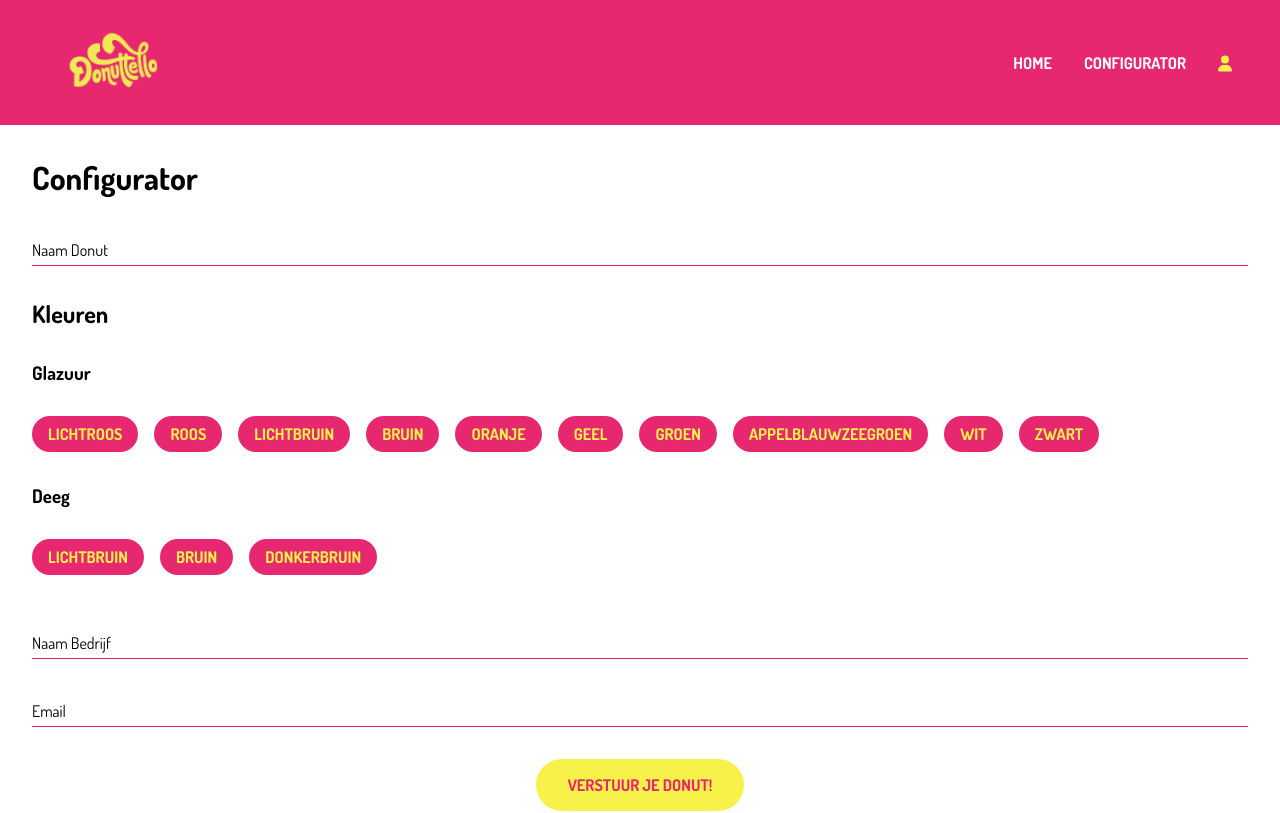
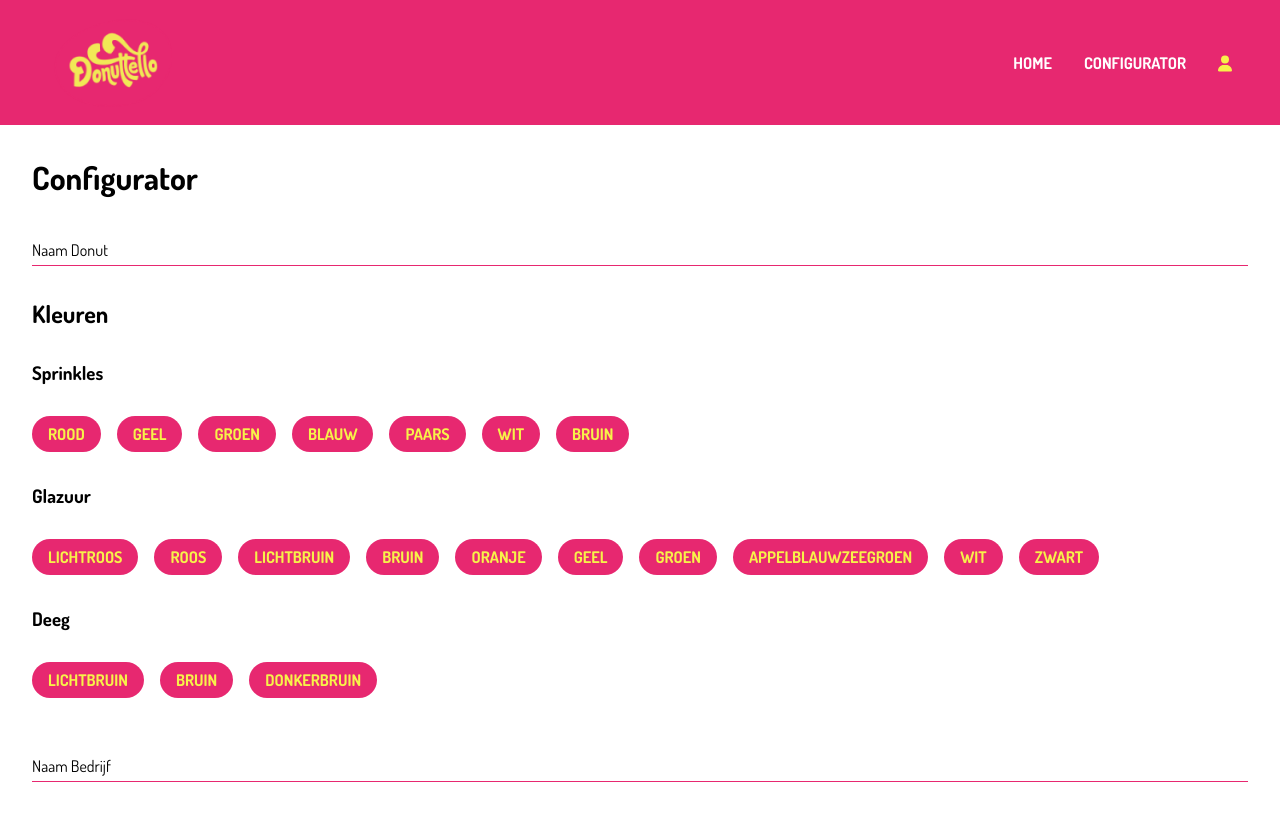
Before and after one commit to SenneChristiaens/Donuttello_Frontend, a Vue app: page /configurator in a window 1280 px wide. Shown: the top 813 px of the page. Built offline with nearby package versions, Linux system fonts and the light colour scheme; no server answers.

Commit message:
feat: add editable sprinkles to donut

```diff
--- a/src/components/Three.vue
+++ b/src/components/Three.vue
@@ -2,6 +2,7 @@
 import * as THREE from "three";
 // import { OrbitControls } from "three/examples/jsm/controls/OrbitControls.js";
 import { GLTFLoader } from "three/examples/jsm/loaders/GLTFLoader.js";
+import { OrbitControls } from "three/examples/jsm/controls/OrbitControls.js";
 import { ref, onMounted, onUnmounted } from "vue";
 
 
@@ -20,7 +21,7 @@ document.body.appendChild(renderer.domElement);
 renderer.setClearColor( 0xffffff, 0);
 
 // orbit controls
-// const controls = new OrbitControls(camera, renderer.domElement);
+const controls = new OrbitControls(camera, renderer.domElement);
 
 // ambient light
 const ambientLight = new THREE.AmbientLight( 0xffffff, 0.5 );
@@ -34,7 +35,7 @@ scene.add( directionalLight );
 // import donut gltf
 let donut;
 const gltfLoaderDonut = new GLTFLoader();
-gltfLoaderDonut.load("/src/assets/DonutNickBevers.glb", (gltf) => {
+gltfLoaderDonut.load("/src/assets/Donut.gltf", (gltf) => {
   donut = gltf.scene;
   gltf.scene.scale.set(5, 5, 5);
   gltf.scene.position.set(0, 0, 0);
@@ -57,63 +58,103 @@ animate();
 // change glaze
 
 function lichtroos_glazuur() {
-  donut.children[0].material.color.set(0xF174BA);
+  donut.children[1].material.color.set(0xF174BA);
 }
 
 function roos_glazuur(){
-  donut.children[0].material.color.set(0xE72870);
+  donut.children[1].material.color.set(0xE72870);
 }
 
 function lichtbruin_glazuur() {
-  donut.children[0].material.color.set(0xBB7E52);
+  donut.children[1].material.color.set(0xBB7E52);
 }
 
 function bruin_glazuur() {
-  donut.children[0].material.color.set(0x673F37);
+  donut.children[1].material.color.set(0x673F37);
 }
 
 function oranje_glazuur() {
-  donut.children[0].material.color.set(0xDA9034);
+  donut.children[1].material.color.set(0xDA9034);
 }
 
 function geel_glazuur() {
-  donut.children[0].material.color.set(0xEDBF04);
+  donut.children[1].material.color.set(0xEDBF04);
 }
 
 function green_glazuur() {
-  donut.children[0].material.color.set(0x7D9A59);
+  donut.children[1].material.color.set(0x7D9A59);
 }
 
 function appelblauwzeegroen_glazuur() {
-  donut.children[0].material.color.set(0xBED4C8);
+  donut.children[1].material.color.set(0xBED4C8);
 }
 
 function wit_glazuur() {
-  donut.children[0].material.color.set(0xffffff);
+  donut.children[1].material.color.set(0xffffff);
 }
 
 function zwart_glazuur() {
-  donut.children[0].material.color.set(0x1E0802);
+  donut.children[1].material.color.set(0x1E0802);
 }
 
 // change dough
 
 function lichtbruin_deeg(){
-  donut.children[1].material.color.set(0xffffff);
+  donut.children[0].material.color.set(0x8b4513);
 }
 
 function bruin_deeg(){
-  donut.children[1].material.color.set(0xd3d3d3);
+  donut.children[0].material.color.set(0x5c3317);
 }
 
 function donkerbruin_deeg(){
-  donut.children[1].material.color.set(0xa4a4a4);
+  donut.children[0].material.color.set(0x3e2317);
 }
+
+// change sprinkles
+
+function rood_sprinkles(){
+  donut.children[2].material.color.set(0xff0000);
+}
+
+function geel_sprinkles(){
+  donut.children[2].material.color.set(0xffff00);
+}
+
+function groen_sprinkles(){
+  donut.children[2].material.color.set(0x00ff00);
+}
+
+function blauw_sprinkles(){
+  donut.children[2].material.color.set(0x0000ff);
+}
+
+function paars_sprinkles(){
+  donut.children[2].material.color.set(0x800080);
+}
+
+function wit_sprinkles(){
+  donut.children[2].material.color.set(0xffffff);
+}
+
+function bruin_sprinkles(){
+  donut.children[2].material.color.set(0x8b4513);
+}
+
+
 
 </script>
 
 <template>
   <h2>Kleuren</h2>
+  <h3>Sprinkles</h3>
+  <button @click="rood_sprinkles">rood</button>
+  <button @click="geel_sprinkles">geel</button>
+  <button @click="groen_sprinkles">groen</button>
+  <button @click="blauw_sprinkles">blauw</button>
+  <button @click="paars_sprinkles">paars</button>
+  <button @click="wit_sprinkles">wit</button>
+  <button @click="bruin_sprinkles">bruin</button>
   <h3>Glazuur</h3>
   <button @click="lichtroos_glazuur">lichtroos</button>
   <button @click="roos_glazuur">roos</button>
--- a/vite.config.js
+++ b/vite.config.js
@@ -3,5 +3,6 @@ import vue from '@vitejs/plugin-vue'
 
 // https://vitejs.dev/config/
 export default defineConfig({
+  assetsInclude: ['**/*.gltf'],
   plugins: [vue()]
 })
```
Also changed, not shown: 2 other files (tests, documents, lock files or other folders).
